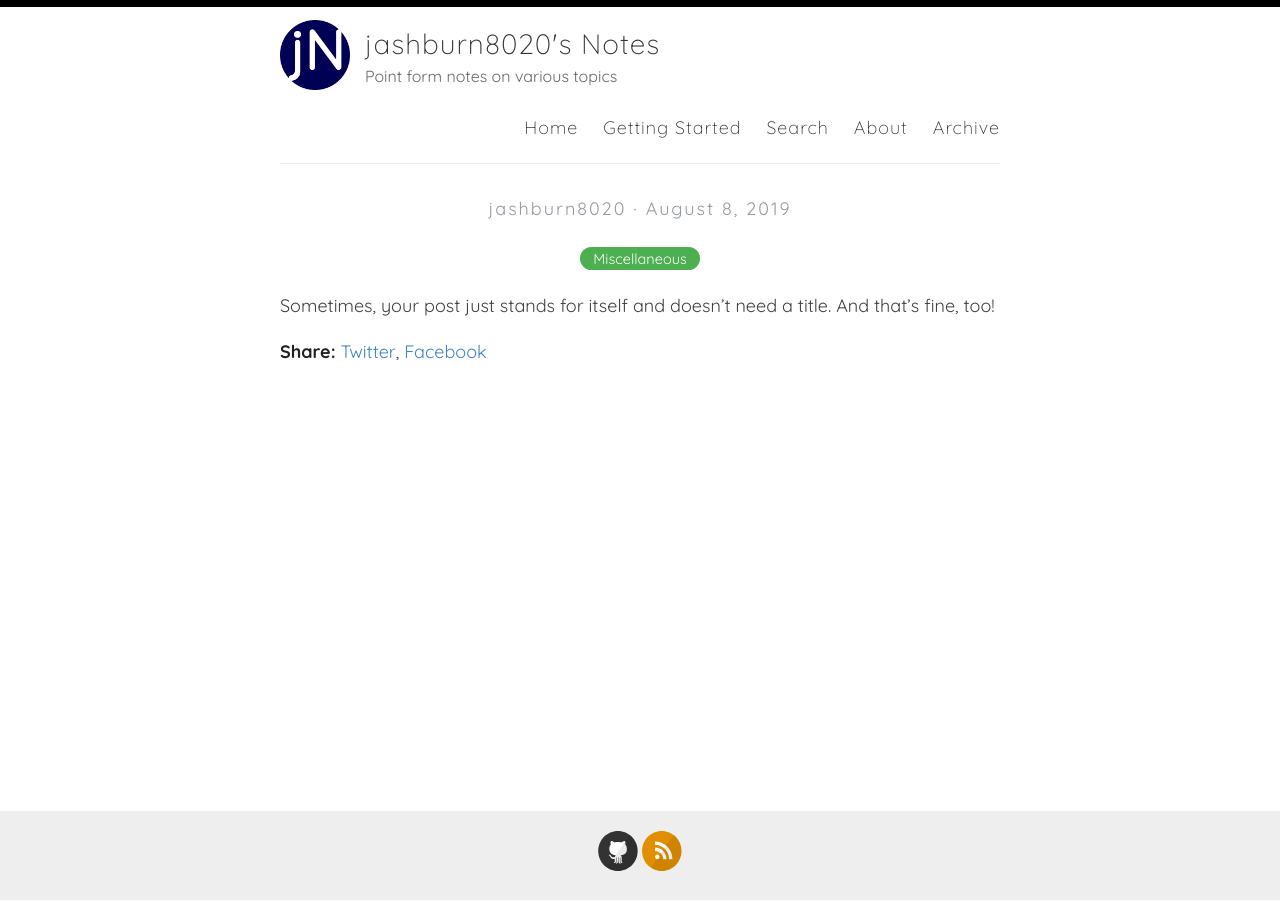
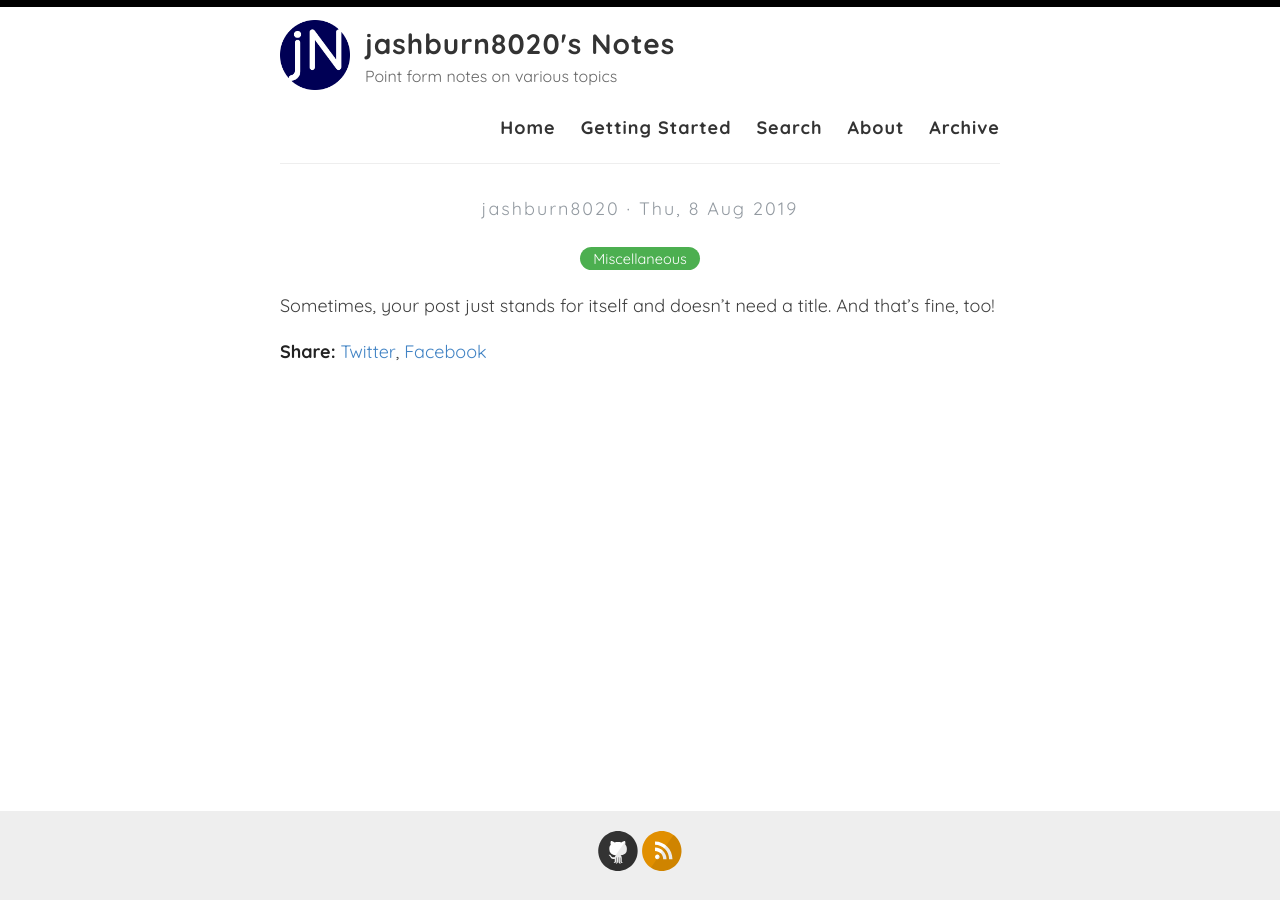
Before and after one commit to jashburn8020/notes, a Jekyll site: the page built from _posts/2019-08-08-no-title-posts.md, in a window 1280 px wide. Built offline with Jekyll 4.4.1, drawn with Linux system fonts in a browser that asks for light colours.

Commit message:
Update styles
- Improve search results styles
- Update header and nav bar font weights.
- Change date format.

```diff
--- a/_layouts/post.html
+++ b/_layouts/post.html
@@ -6,9 +6,9 @@ layout: default
   <h1>{{ page.title }}</h1>
 
   <div>
-    <p class="author_title">{{site.author}}  ·  {{ page.date | date: "%B %e, %Y" }}</p>
+    <p class="author_title">{{site.author}}  ·  {{ page.date | date: "%a, %e %b %Y" }}</p>
     {% if page.last_modified_at %}
-    <p class="author_title" datetime="{{ page.last_modified_at | date_to_xmlschema }}">(Updated: {{ page.last_modified_at | date: "%b %-d, %Y" }})</p>
+    <p class="author_title" datetime="{{ page.last_modified_at | date_to_xmlschema }}">(Updated: {{ page.last_modified_at | date: "%a, %e %b %Y" }})</p>
     {% endif %}
     <div class="post-tags">
       {% if post %}
--- a/assets/style.scss
+++ b/assets/style.scss
@@ -310,7 +310,7 @@ p > img {
   color: $darkGray;
   cursor: pointer;
   font-family: $defaultFonts;
-  font-weight: 300;
+  font-weight: bold;
   font-size: 28px;
   letter-spacing: 1px;
   text-align: left;
@@ -347,7 +347,7 @@ nav {
     margin-left: 20px;
     color: $darkGray;
     text-align: right;
-    font-weight: 300;
+    font-weight: bold;
     letter-spacing: 1px;
 
     @include mobile {
--- a/index.html
+++ b/index.html
@@ -9,7 +9,7 @@ layout: default
       <h1>{{ post.title }}</h1>
 
       <div>
-          <p class="post_date">{{ post.date | date: "%B %e, %Y" }}</p>
+        <p class="post_date">{{ post.date | date: "%a, %e %b %Y" }}</p>
       </div>
     </a>
     <div class="entry">
--- a/search.json
+++ b/search.json
@@ -7,7 +7,7 @@
       "title"    : "{% if post.title != "" %}{{ post.title | escape }}{% else %}{{ post.excerpt | strip_html |  escape | strip }}{%endif%}",
       "url"      : "{{ site.baseurl }}{{ post.url }}",
       "category" : "{{ post.categories | join: ', '}}",
-      "date"     : "{{ post.date | date: "%B %e, %Y" }}"
+      "date"     : "{{ post.date | date: "%a, %e %b %Y" }}"
     } {% unless forloop.last %},{% endunless %}
   {% endfor %}
 ]
```
Also changed, not shown: other parts of index.html (+2 -1 lines), _pages/archive.md (+1 -1 lines), _pages/search.md (+1 -1 lines), README.md. Lines whose indentation alone changed are shown as unchanged.
